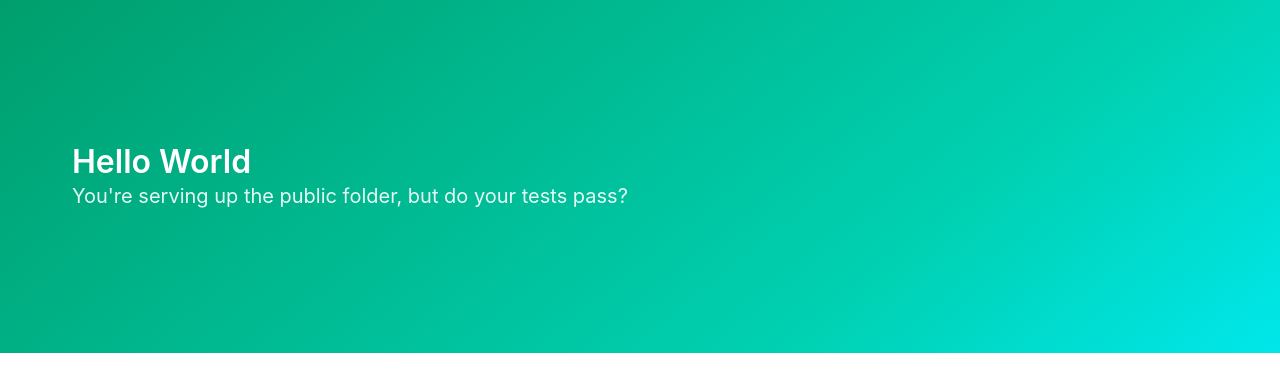
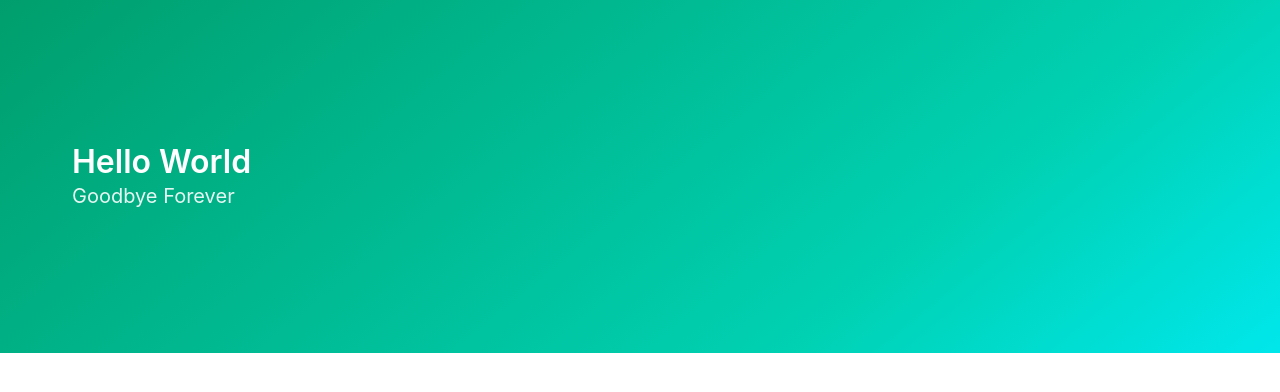
Before and after one commit to SKtaeji/startnow-ops200-deliver-it-well, a website: page public/index.html in a window 1280 px wide. Drawn offline with nearby package versions, Linux system fonts and the light colour scheme.

Commit message:
updated unit tests

```diff
--- a/public/index.html
+++ b/public/index.html
@@ -13,7 +13,7 @@
   <div class="hero-body">
     <div class="container">
       <h1 class="title">Hello World</h1>
-      <h2 class="subtitle">You're serving up the public folder, but do your tests pass?</h2>
+      <h2 class="subtitle">Goodbye Forever</h2>
     </div>
   </div>
 </section>
```
Also changed, not shown: tests/server.spec.js (+10 -0 lines), .circleci/circle.yml.
